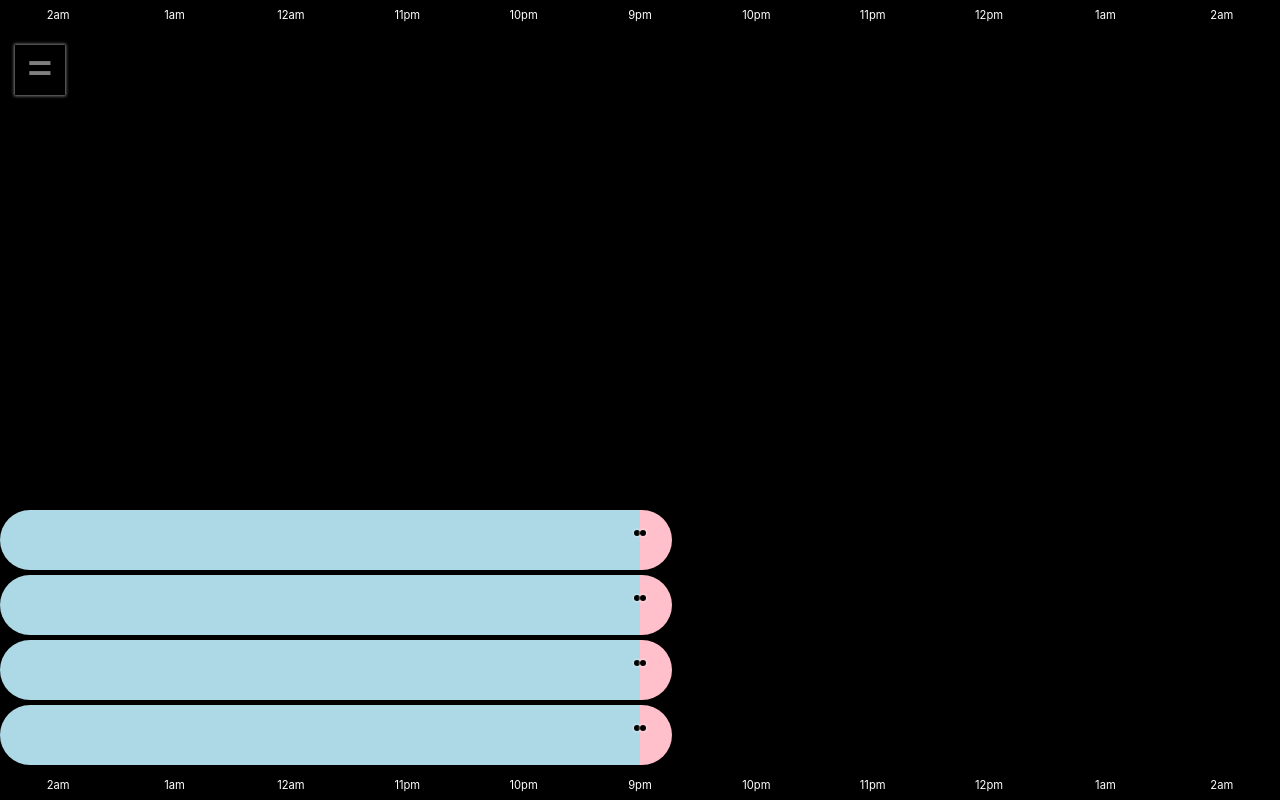
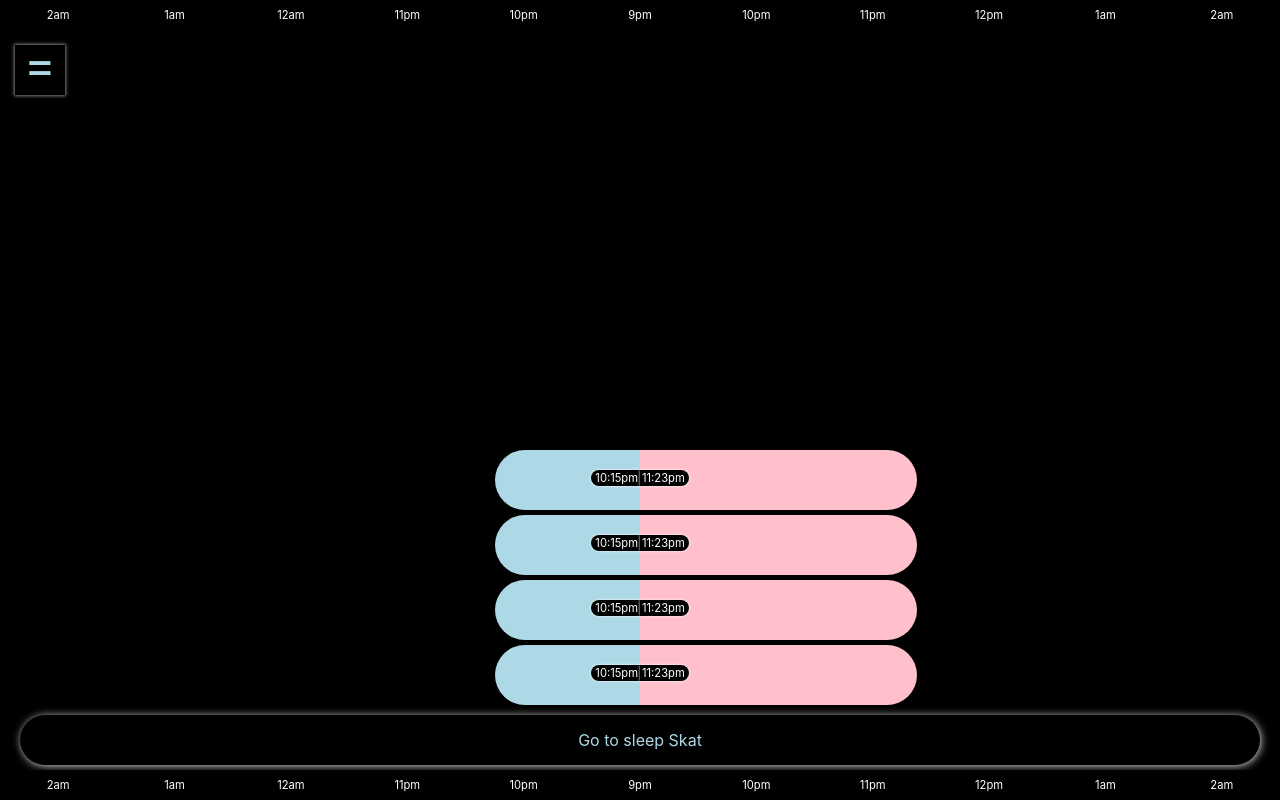
Before and after one commit to BaysheffDev/gotobedskat, a React (Create React App) app: page / in a window 1280 px wide. Built offline with nearby package versions, Linux system fonts and the light colour scheme.

Commit message:
continued font end visuals and preparing for api integration

```diff
--- a/src/App.css
+++ b/src/App.css
@@ -29,17 +29,36 @@
 .day-time-left, .day-time-right {
   position: absolute;
   background: black;
-  border-radius: 10px;
-  padding: 3px;
   font-size: 0.7em;
   transform: translateY(-40px);
   right: 0;
   color: white;
   box-shadow: 0px 0px 3px 0px white;
+  padding: 1px 2px 1px 4px;
+  border-radius: 10px 0 0 10px;
 }
 .day-time-right {
   right: unset;
   left: 0;
+  padding: 1px 4px 1px 2px;
+  border-radius: 0 10px 10px 0;
+}
+
+.today-container {
+    width: 100%;
+    height: 60px;
+    display: flex;
+}
+
+.today {
+    box-shadow: 1px 1px 10px -1px white;
+    width: 100%;
+    margin: 5px 20px;
+    border-radius: 50px;
+    color: lightblue;
+    display: flex;
+    align-items: center;
+    justify-content: center;
 }
 
 .header, .footer {
@@ -83,6 +102,6 @@
 }
 .menu-button-icon {
     font-size: 3em;
-    color: grey;
+    color: lightblue;
     transform: translateY(-6px);
 }
--- a/src/Components/Day.js
+++ b/src/Components/Day.js
@@ -1,51 +1,22 @@
 import React, { useState } from 'react';
 import moment from 'moment';
+import { getBarWidth } from './helpers.js';
 
-const Day = ({ date }) => {
-  const [left, setLeft] = useState("");
-  const [right, setRight] = useState("");
-  const [leftBarWidth, setLeftBarWidth] = useState("");
-  const [rightBarWidth, setRightBarWidth] = useState(5);
-
-  const getTime = () => {
-    let hour = moment().hour();
-    let minute = moment().minute();
-    let suffix = 'am';
-    if (minute < 10)
-      minute = minute + "0";
-    if (hour === 0)
-      hour = 12;
-    if (hour > 12) {
-      hour = hour - 12;
-      suffix = 'pm';
-    }
-    const time = hour + ":" + minute + " " + suffix;
-    setLeftBarWidth(getBarWidth(hour, minute));
-    console.log(time);
-    return time;
-  }
-
-  const getBarWidth = (hour, minute, suffix) => {
-    if (hour < 9 && suffix === 'pm')
-      return 1;
-    if (hour >= 2 && suffix === 'am')
-      return 100;
-    const min = minute / 60;
-    const hr = hour - 9;
-    const width = (hr + min) / 5 * 100;
-    console.log(width);
-    return width;
-  }
+const Day = ({ dateTime }) => {
+  const [left, setLeft] = useState(dateTime.userTime);
+  const [right, setRight] = useState(dateTime.partnerTime);
+  const [leftBarWidth, setLeftBarWidth] = useState(getBarWidth(dateTime.userTime, 9, 2, 5.5, true));
+  const [rightBarWidth, setRightBarWidth] = useState(getBarWidth(dateTime.partnerTime, 9, 2, 5.5, true));
 
   return (
     <div className="day">
-      <div onClick={() => setLeft(getTime())} className="left">
+      <div onClick={() => console.log("Clicked")} className="left">
         <div style={{background: "lightblue", width: `${leftBarWidth}%`}} className="day-level-left"></div>
-        <div className="day-time-left">{left}</div>
+        <div className={left ? "day-time-left" : ""}>{left}</div>
       </div>
-      <div onClick={() => setRight(getTime())} className="right">
+      <div className="right">
         <div style={{background: "pink", width: `${rightBarWidth}%`}} className="day-level-right"></div>
-        <div className="day-time-right">{right}</div>
+        <div className={right ? "day-time-right" : ""}>{right}</div>
       </div>
     </div>
   );
--- a/src/Components/Grid.js
+++ b/src/Components/Grid.js
@@ -1,25 +1,29 @@
 import React, { useState } from 'react';
 import moment from 'moment';
 import Day from './Day.js';
+import Today from './Today.js';
 import {calendar} from './helpers.js';
 // import test2 from './helpers.js';
 
 const Grid = () => {
   // const [dates, setTodayDates] = useState(calendar(moment().format('YYYY-MM-DD')));
-  const [dates] = useState(calendar('2019-10-21'));
+  const [datesTimes] = useState(calendar('2019-10-21'));
+
+
+
   return (
     <div className="container">
       <div className="header">
         <div className="header-hours">
           {['2am', '1am', '12am', '11pm', '10pm', '9pm', '10pm', '11pm', '12pm', '1am', '2am'].map((hour, key) =>
-          <div className="header-hour">{hour}</div>
+          <div key={key} className="header-hour">{hour}</div>
           )}
         </div>
       </div>
       <div className="footer">
         <div className="footer-hours">
           {['2am', '1am', '12am', '11pm', '10pm', '9pm', '10pm', '11pm', '12pm', '1am', '2am'].map((hour, key) =>
-          <div className="footer-hour">{hour}</div>
+          <div key={key} className="footer-hour">{hour}</div>
           )}
         </div>
       </div>
@@ -29,11 +33,12 @@ const Grid = () => {
           =
         </div>
       </div>
-        {dates.map((date, key) =>
+        {datesTimes.map((dateTime, key) =>
           <div className="day-container" key={key}>
-            <Day date={date} />
+            <Day dateTime={dateTime} />
           </div>
         )}
+        <Today />
         <div className="footer-spacer"></div>
     </div>
   );
--- /dev/null
+++ b/src/Components/Today.js
@@ -0,0 +1,11 @@
+import React from 'react';
+
+const Today = () => {
+    return (
+        <div className="today-container">
+            <div className="today">Go to sleep Skat</div>
+        </div>
+    );
+}
+
+export default Today;
--- a/src/Components/helpers.js
+++ b/src/Components/helpers.js
@@ -2,24 +2,85 @@ import moment from 'moment';
 
 const calendar = (startDate) => {
   const today = moment().format("YYYY-MM-DD");
-  let date = startDate;
+  let day = {
+              date: startDate,
+              userTime: "10:15pm",
+              partnerTime: "11:23pm"
+             };
   const dates = [];
   if (startDate === today)
     return [today];
-  while (date !== today) {
-    dates.push(date);
-    date = moment(date).add(1, 'day').format("YYYY-MM-DD");
+  while (day.date !== today) {
+    dates.push(day);
+    day = {
+            date: moment(day.date).add(1, 'day').format("YYYY-MM-DD"),
+            userTime: "10:15pm",
+            partnerTime: "11:23pm"
+           };
   }
   console.log(dates);
   return dates;
   // console.log("OK");
 }
-const test2 = (text) => {
-  console.log(text);
+
+// Returns current time with am/pm suffix
+const getTime = () => {
+  let hour = moment().hour();
+  let minute = moment().minute();
+  let suffix = 'am';
+  if (minute < 10)
+    minute = "0" + minute;
+  if (hour === 0)
+    hour = 12;
+  if (hour > 12) {
+    hour = hour - 12;
+    suffix = 'pm';
+  }
+  const time = hour + ":" + minute;
+
+  return time;
 }
 
-// export default test;
+// Accepts: time in format: 8:20pm |
+// First hour to record sleep time |
+// last hour on display |
+// duration of hours on display |
+// if the final time on display ends at a half hour
+// Returns: width % for the days bar display
+const getBarWidth = (time, firstHour, lastHour, duration, halfHour, ) => {
+    const splitTime = time.split(":");
+    const hour = splitTime[0];
+    const rest = splitTime[1];
+    const digits = /[0-9]/g;
+    const alpha = /[a-zA-Z]/g;
+    let minute = rest.match(digits);
+    minute = minute.join("");
+    let suffix = rest.match(alpha);
+    suffix = suffix.join("");
+    console.log("hour: ", hour);
+    console.log("minute: ", minute);
+    console.log("suffix: ", suffix);
+
+    if (hour < firstHour && suffix === 'pm')
+        return 5;
+    if (halfHour) {
+        if (hour >= lastHour && hour < lastHour + 1 && minute >= 30 && suffix === 'am')
+            return 100;
+    }
+    else {
+        if (hour >= lastHour)
+            return 100;
+    }
+    const min = minute / 60;
+    const hr = hour - 9;
+    const width = (hr + min) / duration * 100;
+    console.log(width);
+
+    return width;
+}
+
 export {
   calendar,
-  test2,
+  getTime,
+  getBarWidth,
 }
```
Also changed, not shown: 1 other file (tests, documents, lock files or other folders).
